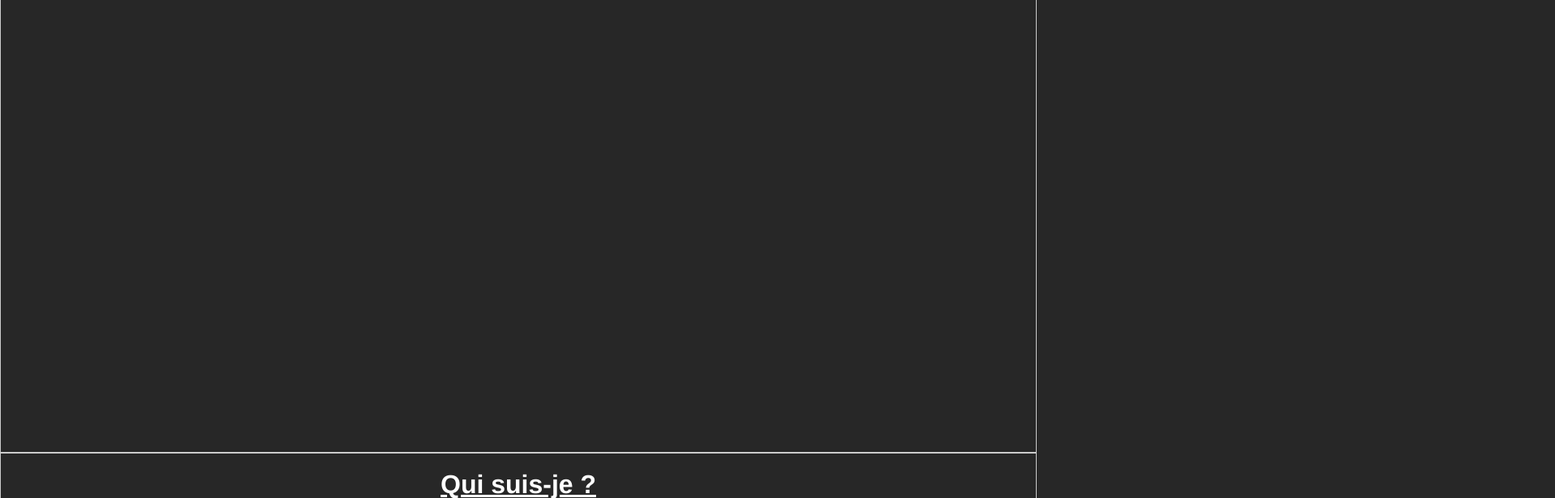
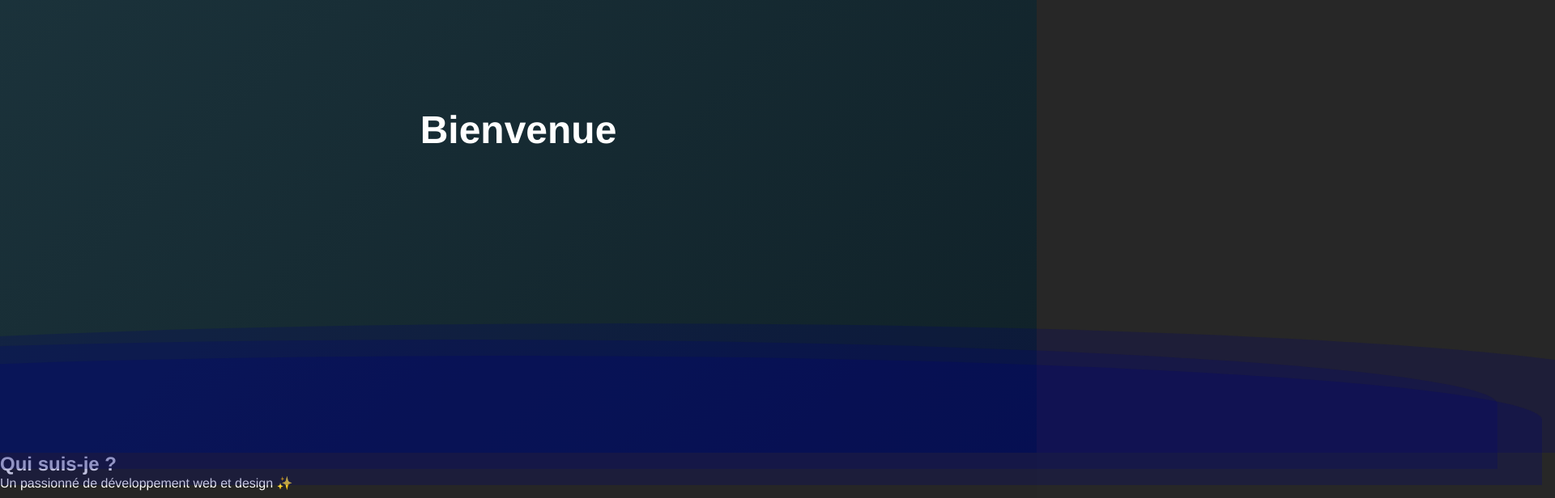
Before and after one commit to kylianjoff/kylianjulia, an Angular app in the folder kylianjulia/: page / in a window 1280 px wide. Shown: the part 240-856 px from the top of the page at 81% size, 1920 px wide, since content can reach past the window. Built offline with nearby package versions, Linux system fonts and the light colour scheme.

Commit message:
fond ecran animé

```diff
--- a/kylianjulia/src/app/home/home.css
+++ b/kylianjulia/src/app/home/home.css
@@ -1,30 +1,93 @@
-section {
-    display: flex;
-    flex-direction: column;
-    height: 100vh;
-    align-items: center;
-    padding: 20px;
-    border: solid 1px #ccc;
+html, body {
+    margin: 0;
+    padding: 0;
+    height: 100%;
+    overflow: hidden;
+    font-family: Arial, sans-serif;
+    color: #fff;
 }
 
-section h2 {
-    font-size: 32px;
-    margin-bottom: 20px;
-    font-weight: 600;
-    text-decoration: underline;
+.special {
+    position: relative;
+    height: 100vh;
+    display: flex;
+    justify-content: center;
+    align-items: center;
+    background: linear-gradient(-45deg, #0f2027, #203a43, #2c5364, #1a1a1a);
+    background-size: 400% 400%;
+    background-attachment: fixed;
+    animation: gradient 12s ease infinite;
 }
 
-.seeMore {
-    position: static;
-    margin-top: auto;
-    text-decoration: none;
-    color: #fff;
-    bottom: 20px;
-    left: 50%;
-    font-size: 18px;
-    transition: ease-in-out 0.3s;
+@keyframes gradient {
+    0% {
+        background-position: 0% 0%;
+    }
+    50% {
+        background-position: 100% 100%;
+    }
+    100% {
+        background-position: 0% 0%;
+    }
 }
 
-.seeMore:hover {
-    text-decoration: underline;
+.special h1 {
+    font-size: 3em;
+    z-index: 2;
+    position: relative;
 }
+
+.wave {
+    background: #00067748;
+    border-radius: 1000% 1000% 0 0;
+    position: absolute;
+    width: 200%;
+    height: 10em;
+    animation: wave 10s -3s linear infinite;
+    transform: translate3d(0, 0, 0);
+    opacity: 0.8;
+    bottom: 0;
+    left: 0;
+    z-index: 10;
+    overflow: hidden;
+}
+
+.wave:nth-of-type(2) {
+    bottom: -1.25em;
+    animation: wave 18s linear reverse infinite;
+    opacity: 0.8;
+}
+
+.wave:nth-of-type(3) {
+    bottom: -2.5em;
+    animation: wave 20s -1s reverse infinite;
+    opacity: 0.9;
+}
+
+@keyframes wave {
+    2% {
+        transform: translateX(1);
+    }
+
+    25% {
+        transform: translateX(-25%);
+    }
+
+    50% {
+        transform: translateX(-50%);
+    }
+
+    75% {
+        transform: translateX(-25%);
+    }
+
+    100% {
+        transform: translateX(1);
+    }
+}
+
+section {
+    min-height: 100vh;
+    background: #262626c4;
+    z-index: 100;
+}
--- a/kylianjulia/src/app/home/home.html
+++ b/kylianjulia/src/app/home/home.html
@@ -1,25 +1,28 @@
-<section id="accueil">
-
+<section id="accueil" class="special">
+    <h1>Bienvenue</h1>
+    <div>
+        <div class="wave"></div>
+        <div class="wave"></div>
+        <div class="wave"></div>
+    </div>
 </section>
 
-<section id="presentation">
+<section id="presentation" class="common">
     <h2>Qui suis-je ?</h2>
-
+    <p>Un passionné de développement web et design ✨</p>
 </section>
 
-<section id="competences">
+<section id="competences" class="common">
     <h2>Mes maîtrises</h2>
-
+    <p>HTML • CSS • JavaScript • React • Node.js</p>
 </section>
 
-<section id="projets">
-    <h2>Mes derniers projets</h2>
-
-    <a href="/projects" class="seeMore"> Voir tout →</a>
+<section id="projets" class="common">
+    <h2>Mes projets</h2>
+    <a href="/projects" class="seeMore">Voir tout →</a>
 </section>
 
-<section id="blog">
-    <h2>Derniers articles de mon blog</h2>
-
-    <a href="/blog" class="seeMore"> Voir tout →</a>
+<section id="blog" class="common">
+    <h2>Blog</h2>
+    <a href="/blog" class="seeMore">Voir tout →</a>
 </section>
```
